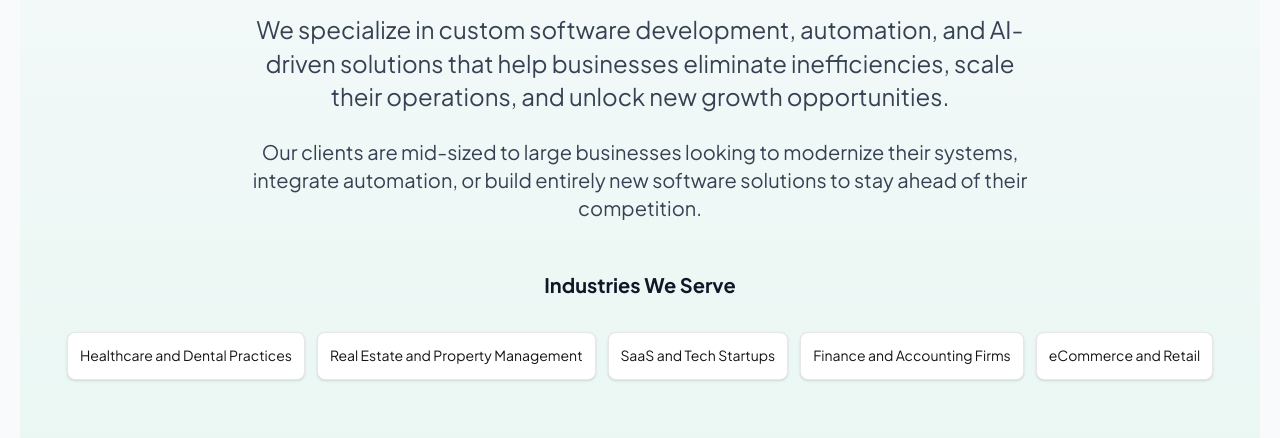
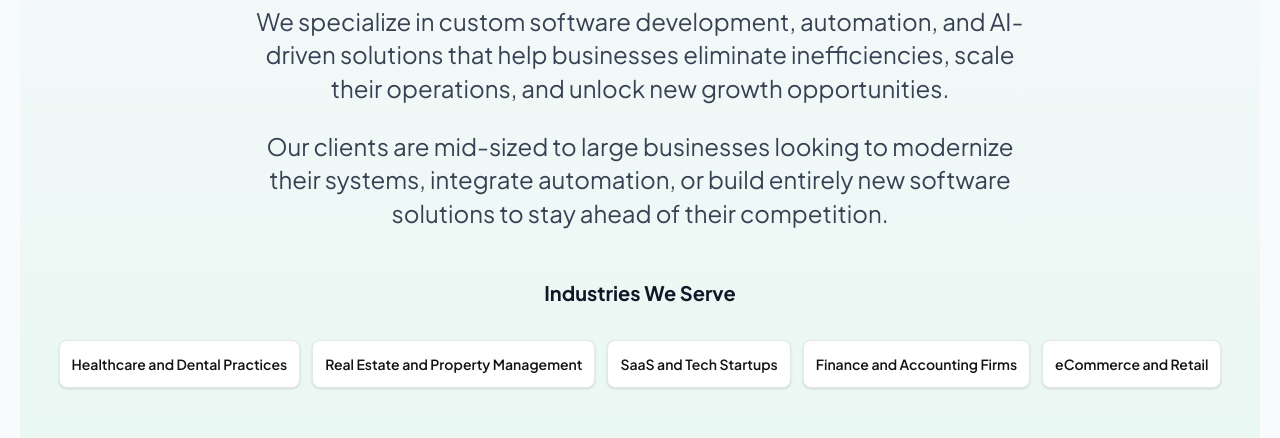
Before and after one commit to 22CB006/ROI_Calculator, a Next.js app: page / in a window 1280 px wide. Shown: the part 2140-2578 px from the top of the page. Built offline with nearby package versions, Linux system fonts and the light colour scheme.

Commit message:
fix: update text styles for better emphasis and readability in About Us section

```diff
--- a/src/components/AboutUs.tsx
+++ b/src/components/AboutUs.tsx
@@ -10,16 +10,16 @@ export default function AboutUs() {
           <p className="text-center text-[24px] text-gray-700 mb-6" style={{fontFamily:'Plus Jakarta Sans, sans-serif', lineHeight:'140%'}}>
             We specialize in custom software development, automation, and AI-driven solutions that help businesses eliminate inefficiencies, scale their operations, and unlock new growth opportunities.
           </p>
-          <p className="text-center text-[20px] text-gray-700 mb-12" style={{fontFamily:'Plus Jakarta Sans, sans-serif', lineHeight:'140%'}}>
+          <p className="text-center text-[24px] text-gray-700 mb-12" style={{fontFamily:'Plus Jakarta Sans, sans-serif', lineHeight:'140%'}}>
             Our clients are mid-sized to large businesses looking to modernize their systems, integrate automation, or build entirely new software solutions to stay ahead of their competition.
           </p>
           <h3 className="text-center text-[20px] font-bold text-gray-900 mb-8" style={{fontFamily:'Plus Jakarta Sans, sans-serif'}}>Industries We Serve</h3>
           <div className="w-full mx-auto flex flex-row flex-nowrap justify-center items-center gap-3" style={{marginBottom:'32px'}}>
-            <span className="inline-flex items-center justify-center bg-white rounded-lg border border-gray-200 text-[#131514] text-[14px] font-normal shadow-sm whitespace-nowrap text-center px-3 py-3" style={{height:'48px', fontFamily:'Plus Jakarta Sans, sans-serif'}}>Healthcare and Dental Practices</span>
-            <span className="inline-flex items-center justify-center bg-white rounded-lg border border-gray-200 text-[#131514] text-[14px] font-normal shadow-sm whitespace-nowrap text-center px-3 py-3" style={{height:'48px', fontFamily:'Plus Jakarta Sans, sans-serif'}}>Real Estate and Property Management</span>
-            <span className="inline-flex items-center justify-center bg-white rounded-lg border border-gray-200 text-[#131514] text-[14px] font-normal shadow-sm whitespace-nowrap text-center px-3 py-3" style={{height:'48px', fontFamily:'Plus Jakarta Sans, sans-serif'}}>SaaS and Tech Startups</span>
-            <span className="inline-flex items-center justify-center bg-white rounded-lg border border-gray-200 text-[#131514] text-[14px] font-normal shadow-sm whitespace-nowrap text-center px-3 py-3" style={{height:'48px', fontFamily:'Plus Jakarta Sans, sans-serif'}}>Finance and Accounting Firms</span>
-            <span className="inline-flex items-center justify-center bg-white rounded-lg border border-gray-200 text-[#131514] text-[14px] font-normal shadow-sm whitespace-nowrap text-center px-3 py-3" style={{height:'48px', fontFamily:'Plus Jakarta Sans, sans-serif'}}>eCommerce and Retail</span>
+            <span className="inline-flex items-center justify-center bg-white rounded-lg border border-gray-200 text-[#131514] text-[14px] font-semibold shadow-sm whitespace-nowrap text-center px-3 py-3" style={{height:'48px', fontFamily:'Plus Jakarta Sans, sans-serif', fontWeight:600}}>Healthcare and Dental Practices</span>
+            <span className="inline-flex items-center justify-center bg-white rounded-lg border border-gray-200 text-[#131514] text-[14px] font-semibold shadow-sm whitespace-nowrap text-center px-3 py-3" style={{height:'48px', fontFamily:'Plus Jakarta Sans, sans-serif', fontWeight:600}}>Real Estate and Property Management</span>
+            <span className="inline-flex items-center justify-center bg-white rounded-lg border border-gray-200 text-[#131514] text-[14px] font-semibold shadow-sm whitespace-nowrap text-center px-3 py-3" style={{height:'48px', fontFamily:'Plus Jakarta Sans, sans-serif', fontWeight:600}}>SaaS and Tech Startups</span>
+            <span className="inline-flex items-center justify-center bg-white rounded-lg border border-gray-200 text-[#131514] text-[14px] font-semibold shadow-sm whitespace-nowrap text-center px-3 py-3" style={{height:'48px', fontFamily:'Plus Jakarta Sans, sans-serif', fontWeight:600}}>Finance and Accounting Firms</span>
+            <span className="inline-flex items-center justify-center bg-white rounded-lg border border-gray-200 text-[#131514] text-[14px] font-semibold shadow-sm whitespace-nowrap text-center px-3 py-3" style={{height:'48px', fontFamily:'Plus Jakarta Sans, sans-serif', fontWeight:600}}>eCommerce and Retail</span>
           </div>
         </div>
       </div>
```
